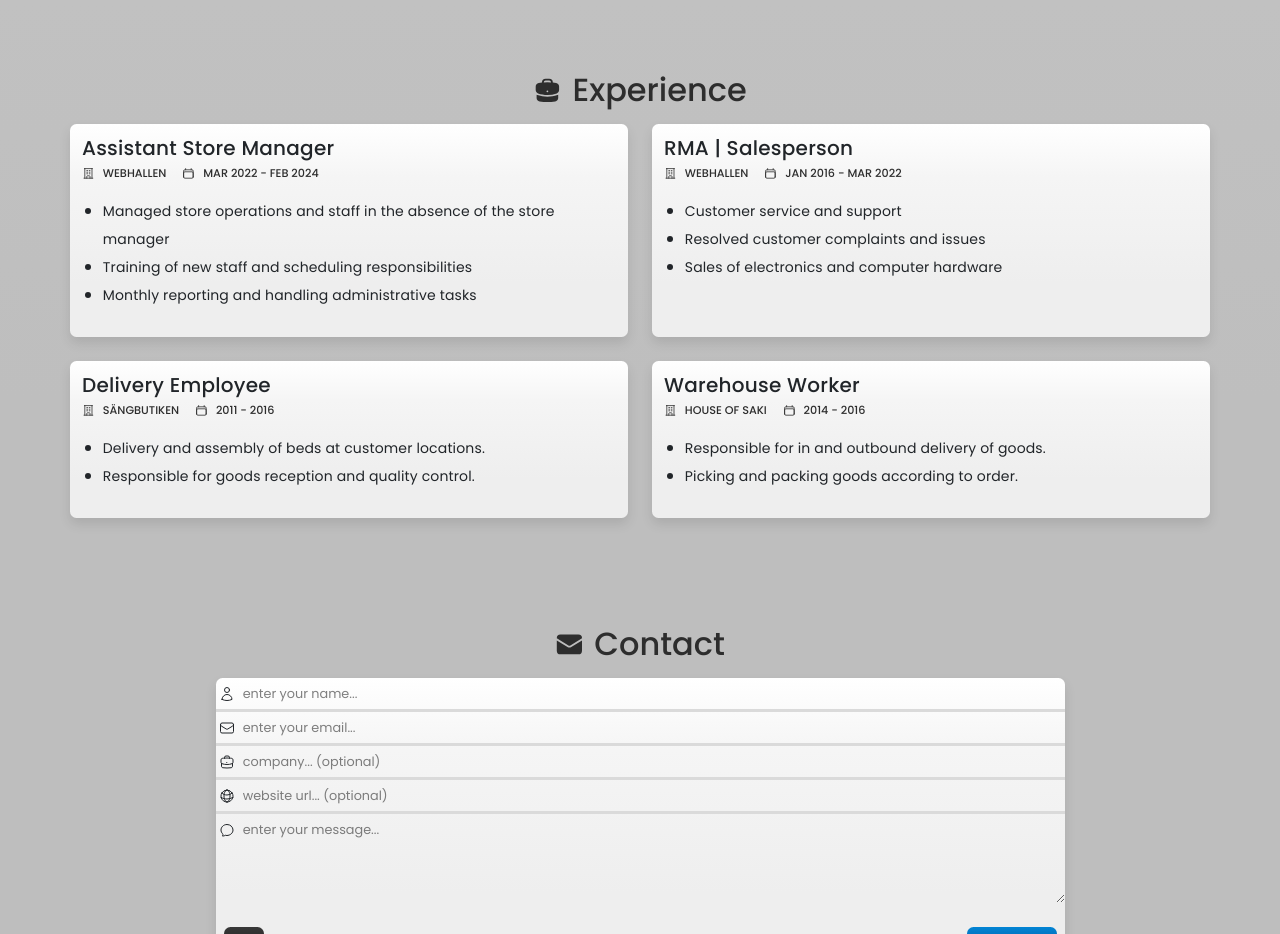
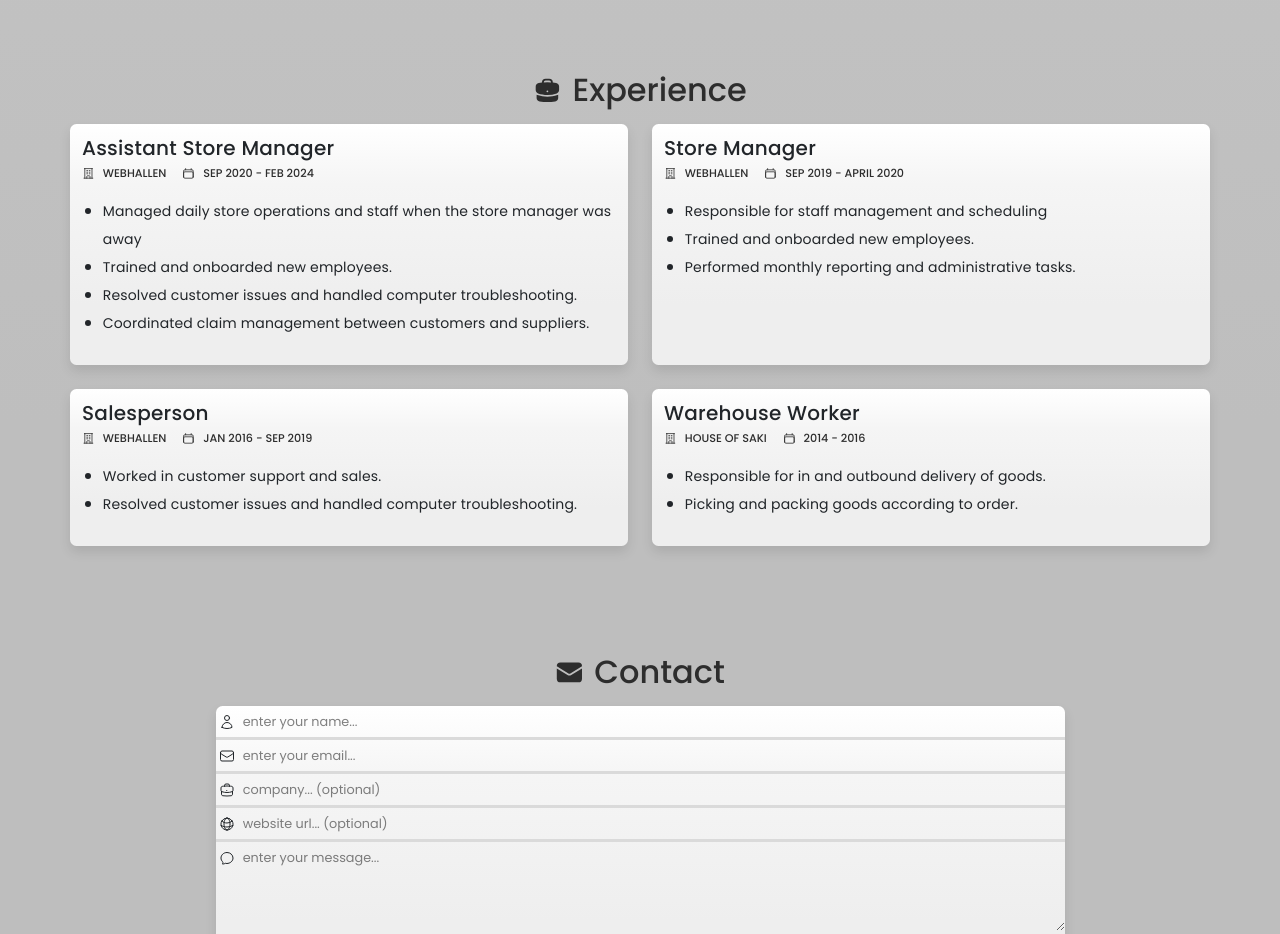
Before and after one commit to j0hanz/j0hanz-portfolio, a React (Create React App) app: page / in a window 1280 px wide. Shown: the part 7560-8494 px from the top of the page. Built offline with nearby package versions, Linux system fonts and the light colour scheme; no server answers.

Commit message:
Update work experience entries

```diff
--- a/src/data/experiences.js
+++ b/src/data/experiences.js
@@ -2,30 +2,31 @@ const experiences = [
   {
     title: 'Assistant Store Manager',
     workplace: 'Webhallen',
-    duration: 'Mar 2022 - Feb 2024',
+    duration: 'Sep 2020 - Feb 2024',
     description: [
-      'Managed store operations and staff in the absence of the store manager',
-      'Training of new staff and scheduling responsibilities',
-      'Monthly reporting and handling administrative tasks',
+      'Managed daily store operations and staff when the store manager was away',
+      'Trained and onboarded new employees.',
+      'Resolved customer issues and handled computer troubleshooting.',
+      'Coordinated claim management between customers and suppliers.',
     ],
   },
   {
-    title: 'RMA | Salesperson',
+    title: 'Store Manager',
     workplace: 'Webhallen',
-    duration: 'Jan 2016 - Mar 2022',
+    duration: 'Sep 2019 - April 2020',
     description: [
-      'Customer service and support',
-      'Resolved customer complaints and issues',
-      'Sales of electronics and computer hardware',
+      'Responsible for staff management and scheduling',
+      'Trained and onboarded new employees.',
+      'Performed monthly reporting and administrative tasks.',
     ],
   },
   {
-    title: 'Delivery Employee',
-    workplace: 'Sängbutiken',
-    duration: '2011 - 2016',
+    title: 'Salesperson',
+    workplace: 'Webhallen',
+    duration: 'Jan 2016 - Sep 2019',
     description: [
-      'Delivery and assembly of beds at customer locations.',
-      'Responsible for goods reception and quality control.',
+      'Worked in customer support and sales.',
+      'Resolved customer issues and handled computer troubleshooting.',
     ],
   },
   {
```
